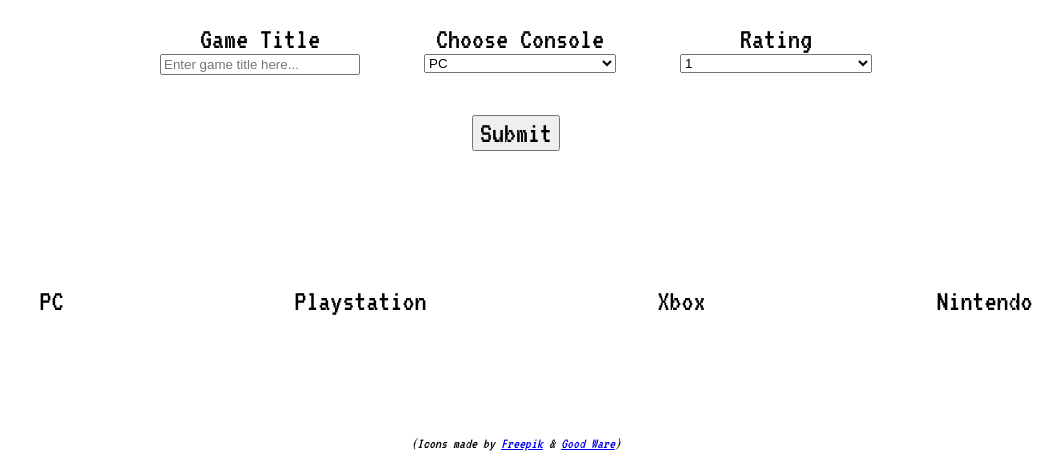
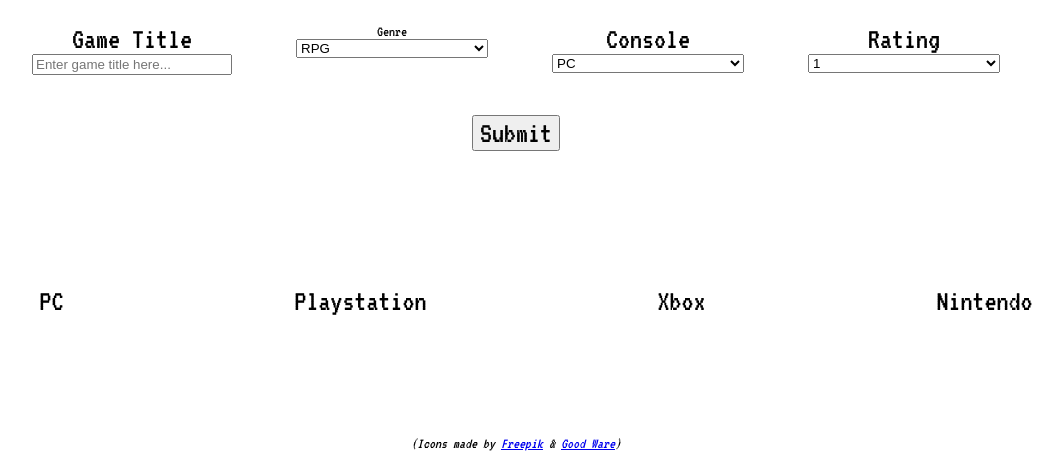
Before and after one commit to Chrisreidr/press-start, a website: page index.html in a window 1280 px wide. Shown: the part 421-880 px from the top of the page, without its empty margins (124-1187 px from the left). Drawn offline with Linux system fonts and the light colour scheme.

Commit message:
added genre category

```diff
--- a/index.html
+++ b/index.html
@@ -15,9 +15,9 @@
     <section>
         <form class="newGame">
             <div class="addGameTitle">
-                <img class="logo" src="images/console.png">
+                <img class="logo" src="/images/console.png">
                 <h2 class="addGame">Add a game</h2>
-                <img class="logo" src="images/game-controller.png">
+                <img class="logo" src="/images/game-controller.png">
             </div>
 
             <div class="inputsContainer">
@@ -26,7 +26,23 @@
                     <input type="text" class="inputWidth" id="game-title" name="gameTitle" placeholder="Enter game title here..." required>
                 </div>
                 <div class="inputs">
-                    <label class="inputTitles" for="chooseConsole">Choose Console</label>
+                    <label class="inputGenre" for="chooseGenre">Genre</label>
+                    <select class="inputWidth" id="choose-genre" name="chooseGenre" required>
+                        <option value="rpg">RPG</option>
+                        <option value="adventure">Adventure</option>
+                        <option value="action">Action</option>
+                        <option value="fighting">Fighting</option>
+                        <option value="sports">Sports</option>
+                        <option value="racing">Racing</option>
+                        <option value="strategy">Strategy</option>
+                        <option value="puzzle">Puzzle</option>
+                        <option value="shooter">Shooter</option>
+                        <option value="simulation">Simulation</option>
+                        <option value="survival">Survival</option>
+                    </select>
+                </div>
+                <div class="inputs">
+                    <label class="inputTitles" for="chooseConsole">Console</label>
                     <select class="inputWidth" id="choose-console" name="chooseConsole" required>
                         <option value="pc">PC</option>
                         <option value="playstation">Playstation</option>
```
Also changed, not shown: 2 other files.
